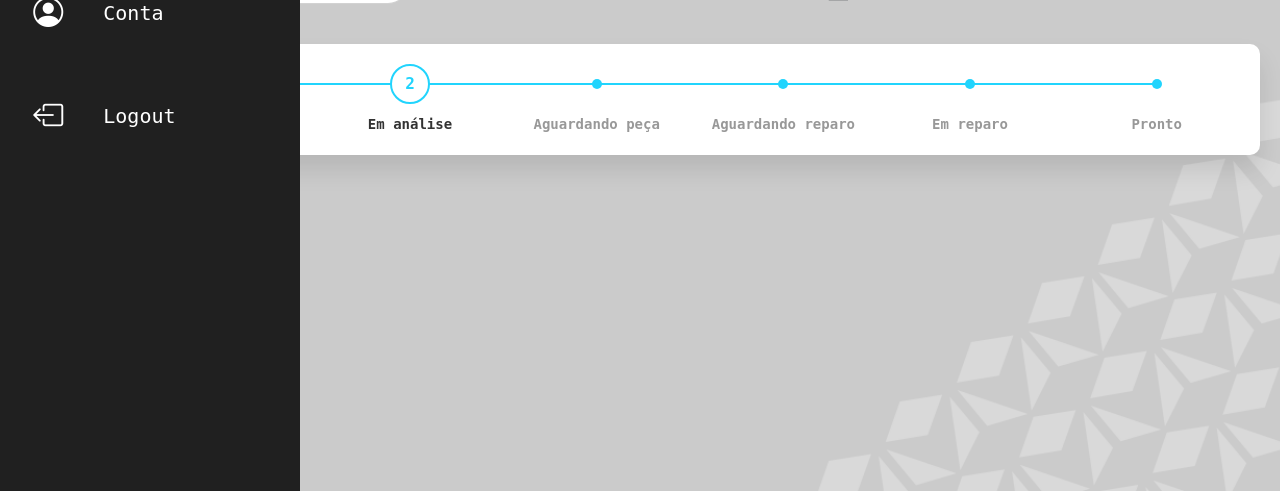
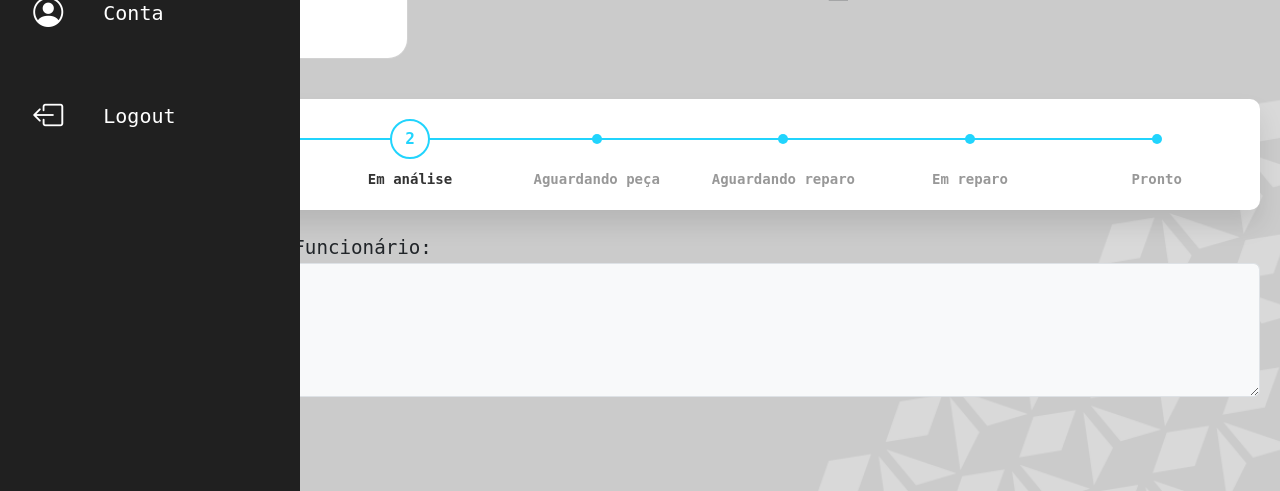
Before and after one commit to majupeixoto/cafe_projeto, a Django app: template Projeto/apps/templates/apps/detalhes_os_cliente.html in a window 1280 px wide. Shown: the part 309-800 px from the top of the page. Run offline with Django 5.2, Linux system fonts and the light colour scheme; the template is opened without the code that fills it: values that come from a table or form of the project are taken from there, others are empty; data comes from the database, SQL or seed files in the repository; parts of the project's set-up code (start-up, migrations or seed data) failed here and were passed over; some web fonts are replaced.

Commit message:
caixa de comentario do funcionario

```diff
--- a/Projeto/apps/templates/apps/detalhes_os_cliente.html
+++ b/Projeto/apps/templates/apps/detalhes_os_cliente.html
@@ -56,6 +56,12 @@
                 </li>
             </ul>
         </section>
+
+        <!-- Caixa de texto para comentários do funcionário -->
+        <div class="form-group mt-4">
+            <label for="comentarios_funcionario">Comentários do Funcionário:</label>
+            <textarea id="comentarios_funcionario" class="form-control" rows="5" readonly>{{ os.comentarios_cliente }}</textarea>
+        </div>
     </div>
 </section>
 
--- a/Projeto/static/global/css/style.css
+++ b/Projeto/static/global/css/style.css
@@ -251,3 +251,12 @@
 .current-item .progress-count {
     color: #21d4fd;
 }
+
+.form-group {
+    margin-top: 20px;
+}
+
+textarea[readonly] {
+    background-color: #f8f9fa;
+    cursor: not-allowed;
+}
```
